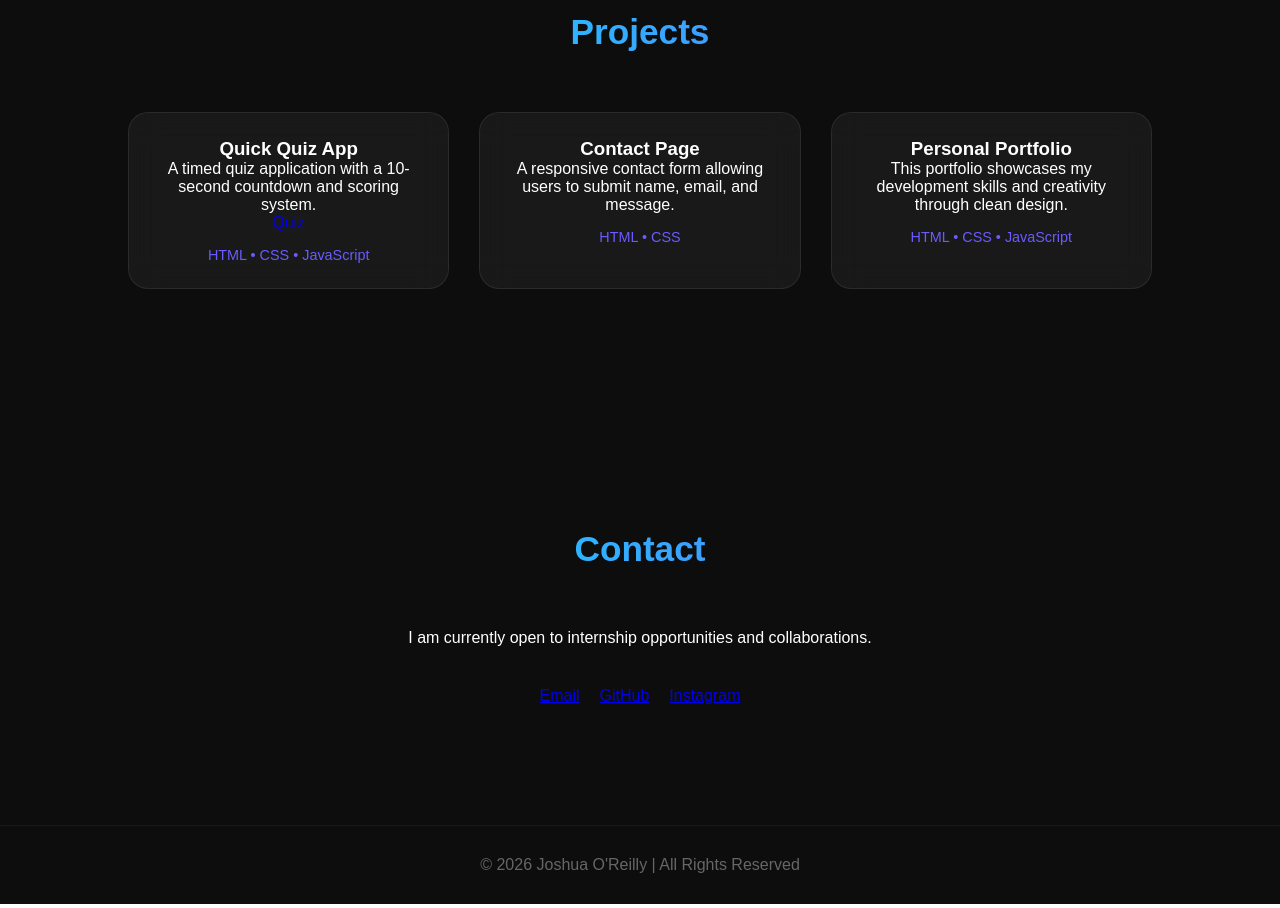
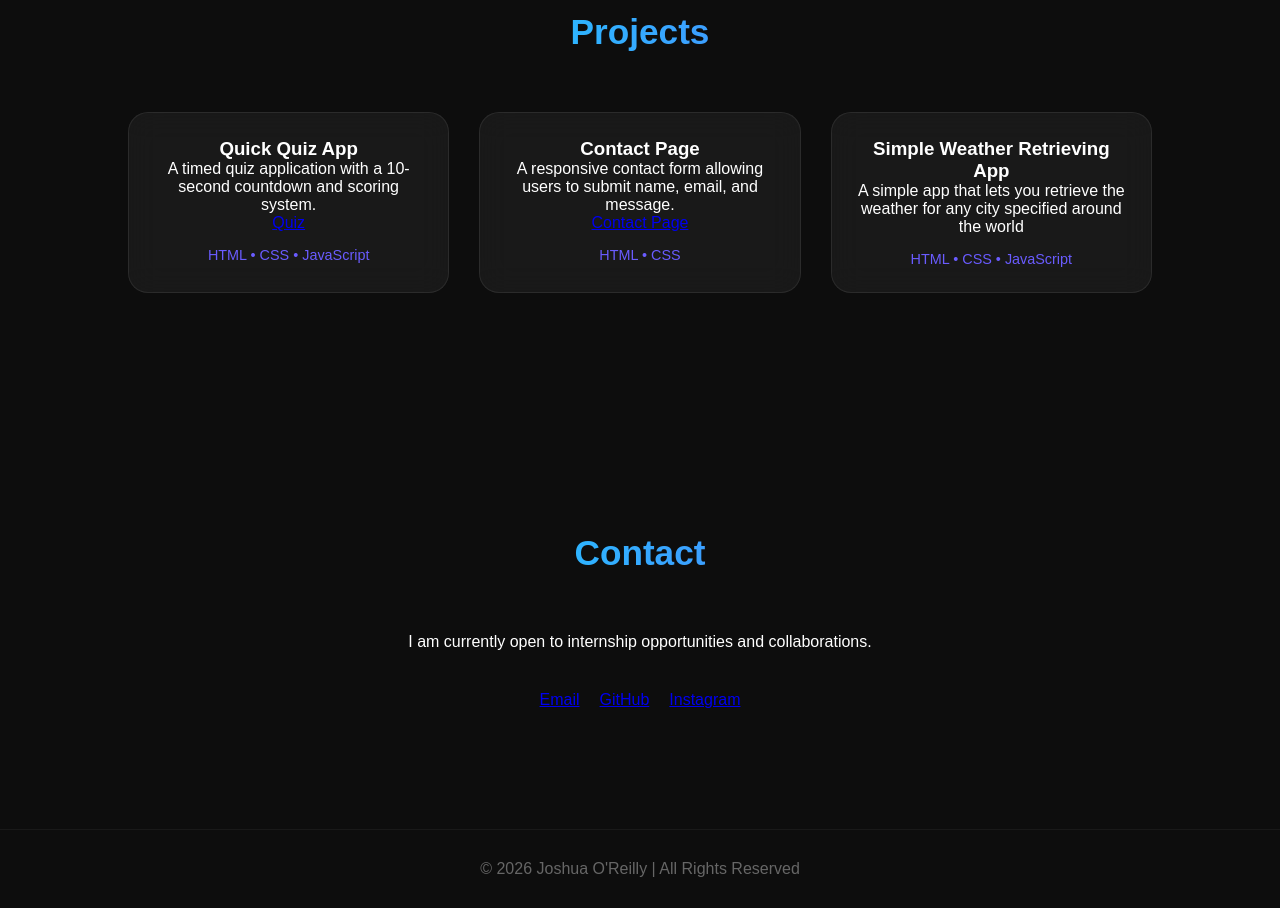
Before and after one commit to joshuaoreilly23/my-portfolio, a plain HTML site: page index.html in a window 1280 px wide. Shown: the part 2420-3328 px from the top of the page. Drawn offline with Linux system fonts and the light colour scheme.

Commit message:
Update index.html

```diff
--- a/index.html
+++ b/index.html
@@ -81,12 +81,14 @@
         <div class="project-card">
             <h3>Contact Page</h3>
             <p>A responsive contact form allowing users to submit name, email, and message.</p>
+            <a href="https://joshuaoreilly23.github.io/Contact-Us/" target="_blank">Contact Page</a>
             <p class="tech">HTML • CSS</p>
         </div>
 
         <div class="project-card">
-            <h3>Personal Portfolio</h3>
-            <p>This portfolio showcases my development skills and creativity through clean design.</p>
+            <h3>Simple Weather Retrieving App</h3>
+            <p>A simple app that lets you retrieve the weather for any city specified around the world</p>
+            <a href="https://joshuaoreilly23.github.io/Weather-Retrieving/" target="_blank"><Weather Retrieve></a>
             <p class="tech">HTML • CSS • JavaScript</p>
         </div>
 
```
